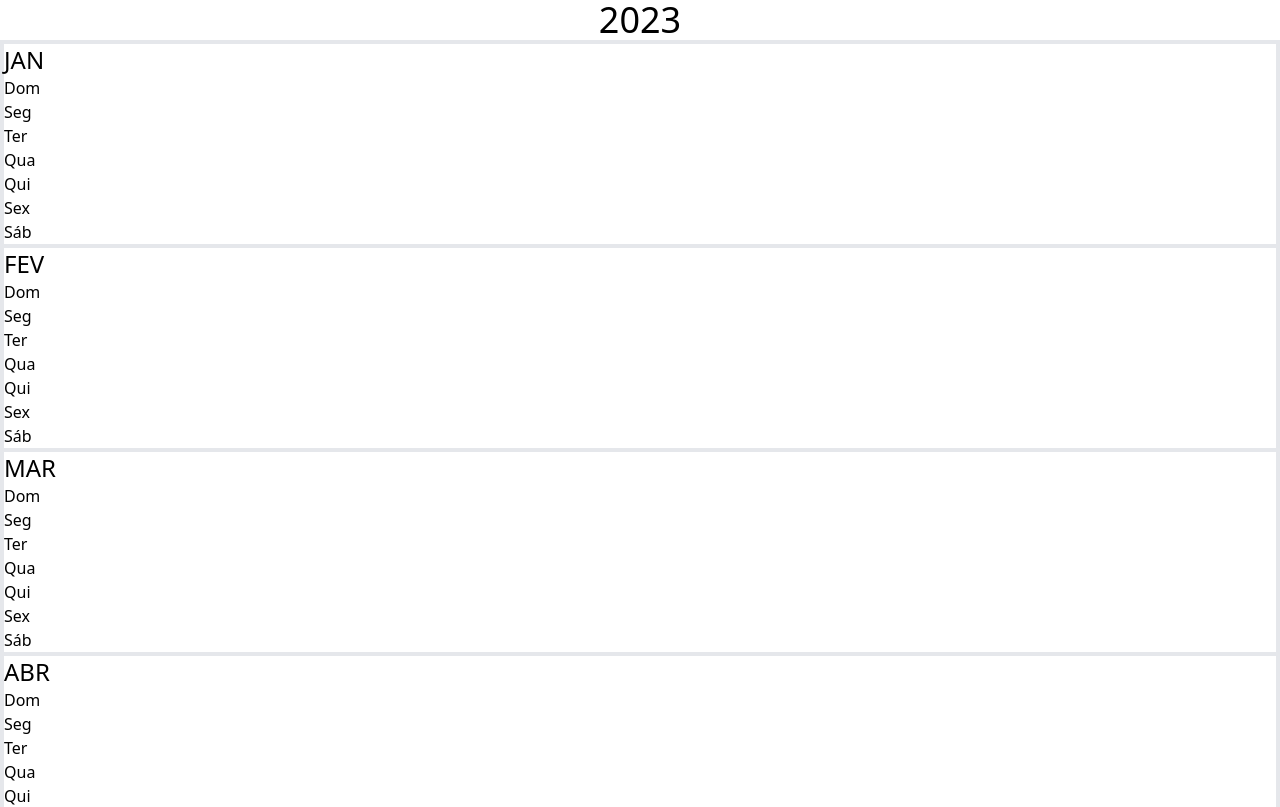
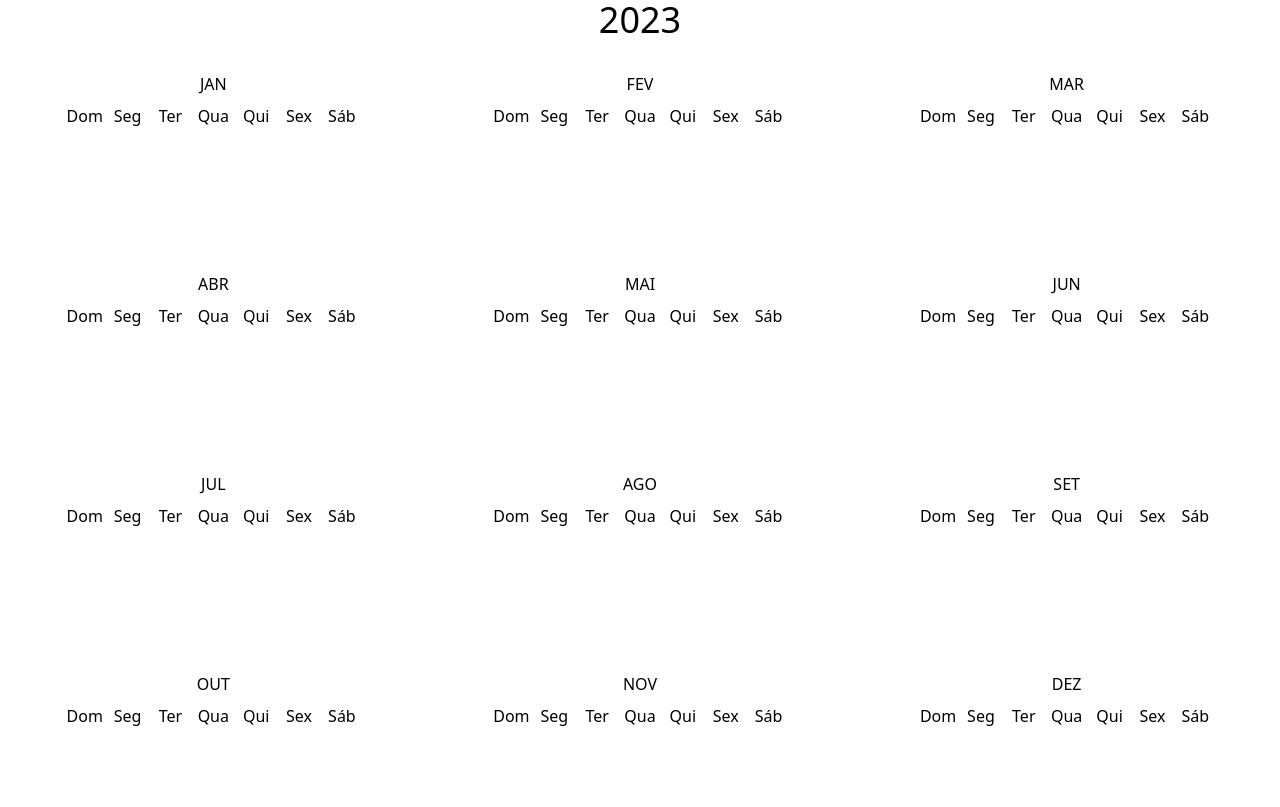
Before and after one commit to edgarrps/pretty-calendar, a React (Vite) app: page / in a window 1280 px wide. Shown: the top 807 px of the page. Built offline with nearby package versions, Linux system fonts and the light colour scheme.

Commit message:
position of months in three grid columns

```diff
--- a/src/components/CardsOfYear.jsx
+++ b/src/components/CardsOfYear.jsx
@@ -7,7 +7,7 @@ export const CardsOfYear = (props) => {
 
     const [monthsOfYearCard, setMonthsOfYearCard] = useState(moment().locale('pt-br').month(props.month).year(props.currentYear))
     const [weeks, setWeeks] = useState([]) //forma de renderizar as semanas
-    const daysOfTheWeek = ['Dom', 'Seg', 'Ter', 'Qua', 'Qui', 'Sex', 'Sáb']
+    const daysOfTheWeek = ['Dom', 'Seg', 'Ter', 'Qua', 'Qui', 'Sex', 'Sáb'] //dias da semana impressos no calendário
 
 
     useEffect(() => {
@@ -20,10 +20,10 @@ export const CardsOfYear = (props) => {
     }, [monthsOfYearCard])
 
     return (
-        <div className='border-2 border-radius-4xl' id='month-card'>
-            <div className='text-2xl'>{monthsOfYearCard.format('MMMM')}</div>
-            <div>{daysOfTheWeek.map(position =>(<div className='' key={position}>{position}</div>))}</div>
-            {weeks.map((week, index) => (<div key={index}>
+        <div className='min-w-[100px] h-full w-[300px]' id='month-card'>
+            <div className='text-center pb-2 pt-4'>{monthsOfYearCard.format('MMMM')}</div>
+            <div className='grid grid-cols-7 text-center'>{daysOfTheWeek.map(position =>(<div className='' key={position}>{position}</div>))}</div>
+            {weeks.map((week, index) => (<div className='grid grid-cols-7 text-center' key={index}>
                 {week.map(day => (<Days key={day._d.getTime() + props.month} day={day} month={props.month} year={props.currentYear} />))}
             </div>
             ))
--- a/src/pages/Calendar.jsx
+++ b/src/pages/Calendar.jsx
@@ -15,9 +15,8 @@ const Calendar = () => {
 
     return (
         <div>
-            <h1 className='text-4xl text-center'>{moment().format('YYYY')}</h1>
-            <div className='grid-cols-[16rem_calc(100vw-16rem)]'></div>
-            <div className='border-2'>
+            <h1 className='text-4xl text-center pb-4'>{moment().format('YYYY')}</h1>
+            <div className='grid grid-cols-1 sm:grid-cols-3 h-screen w-full place-items-center'> {/* Posicionamento dos meses */}
                 {monthX.map(value => (<CardsOfYear key={value} month={value} currentYear={currentYear} />))}
             </div>
         </div>
```
